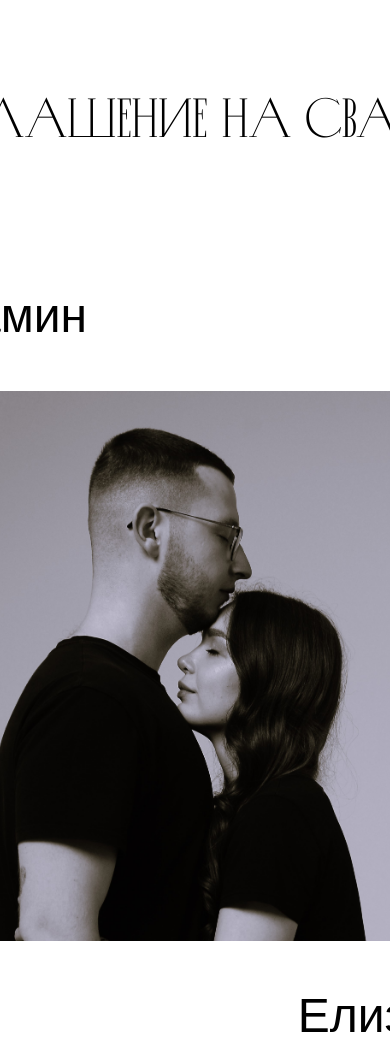
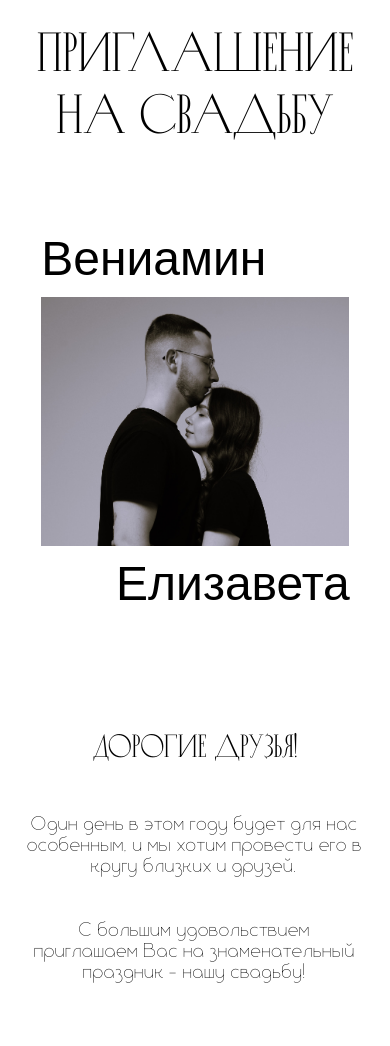
Before and after one commit to S0ftRunner/WeddingSite, a plain HTML site: page index.html in a window 390 px wide. Shown: the top 1046 px of the page. Drawn offline with Linux system fonts and the light colour scheme; a web font is replaced by a local one.

Commit message:
add mobile styles

```diff
--- a/styles/style.css
+++ b/styles/style.css
@@ -30,7 +30,6 @@
 
 .wedding__invite {
   font-family: Novelist;
-  font-size: 80px;
   font-size: clamp(3.4375rem, 2.3289rem + 4.1736vw, 5rem);
   font-weight: 200;
 }
@@ -382,3 +381,39 @@
   font-family: Cruinn, sans-serif;
   font-size: clamp(1.25rem, 0.3631rem + 3.3389vw, 2.5rem);
 }
+
+
+@media (max-width: 425px) {
+  .header__container {
+    margin-block-start: 27px;
+    display: flex;
+    flex-direction: column;
+    align-items: center;
+    gap: 80px;
+  }
+  .header__image-container {
+    block-size: 380px;
+  }
+
+  .wedding__invite {
+    inline-size: 332px;
+    text-align: center;
+  }
+
+  .image__container {
+    inline-size: 307.5px;
+    block-size: 249px;
+  }
+
+  .elizabeth {
+    right: 27%;
+  }
+
+  .block__text-p {
+    inline-size: 340px;
+  }
+
+  .article__description {
+    inline-size: 340px;
+  }
+}
```
Also changed, not shown: 1 other file.
